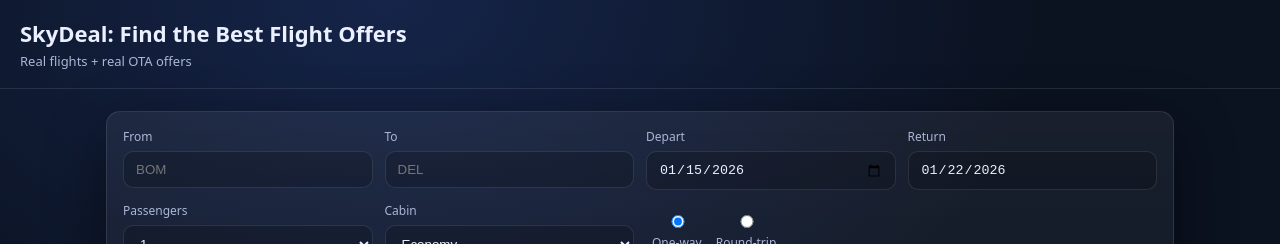
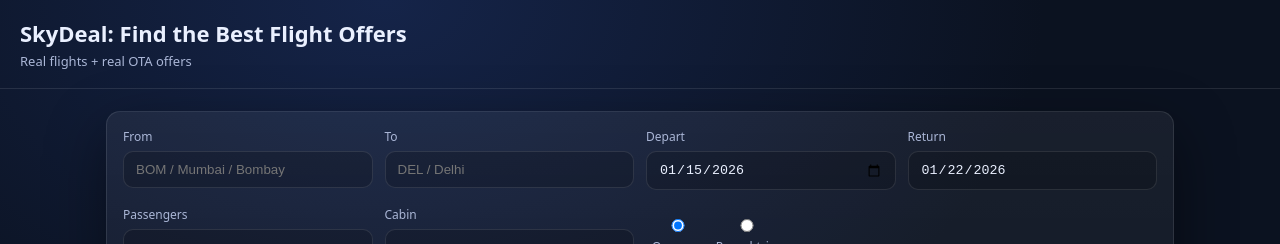
Before and after one commit to Kapil0204/skydeal-frontend, a plain HTML site: page index.html in a window 1280 px wide. Shown: the top 244 px of the page. Drawn offline with Linux system fonts and the light colour scheme; no server answers.

Commit message:
Update index.html

```diff
--- a/index.html
+++ b/index.html
@@ -15,13 +15,15 @@
   <main class="wrap">
     <section class="search-card">
       <div class="grid">
-        <label>From
-          <input id="fromInput" placeholder="BOM" />
-        </label>
+        <label class="location-field">From
+  <input id="fromInput" placeholder="BOM / Mumbai / Bombay" autocomplete="off" />
+  <div id="fromSuggestions" class="location-suggestions"></div>
+</label>
 
-        <label>To
-          <input id="toInput" placeholder="DEL" />
-        </label>
+        <label class="location-field">To
+  <input id="toInput" placeholder="DEL / Delhi" autocomplete="off" />
+  <div id="toSuggestions" class="location-suggestions"></div>
+</label>
 
         <label>Depart
           <input id="departInput" type="date" />
```
